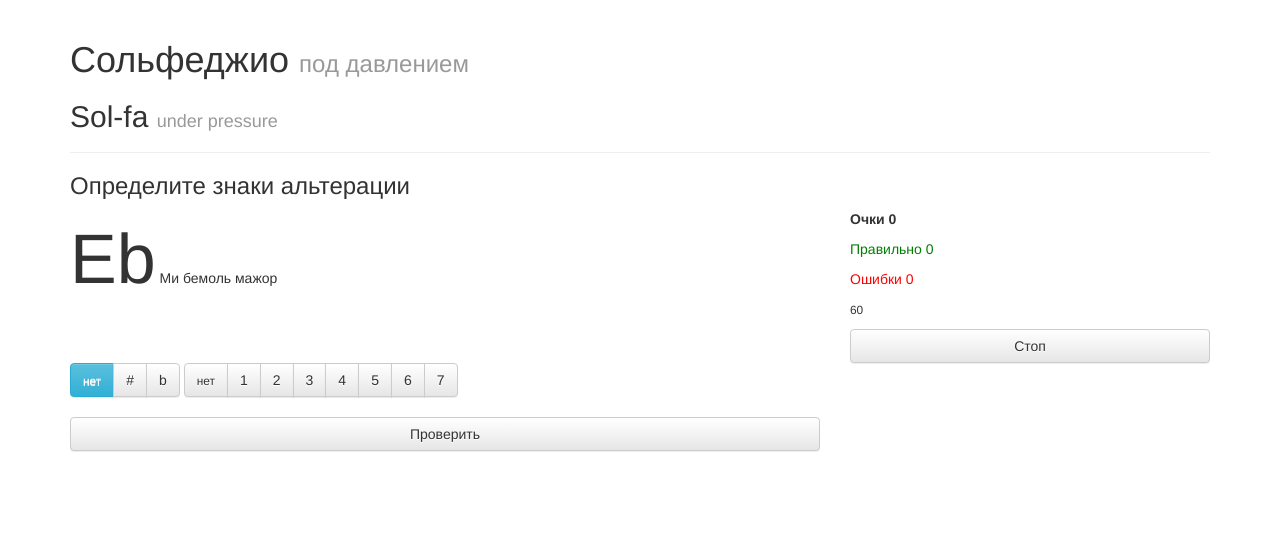
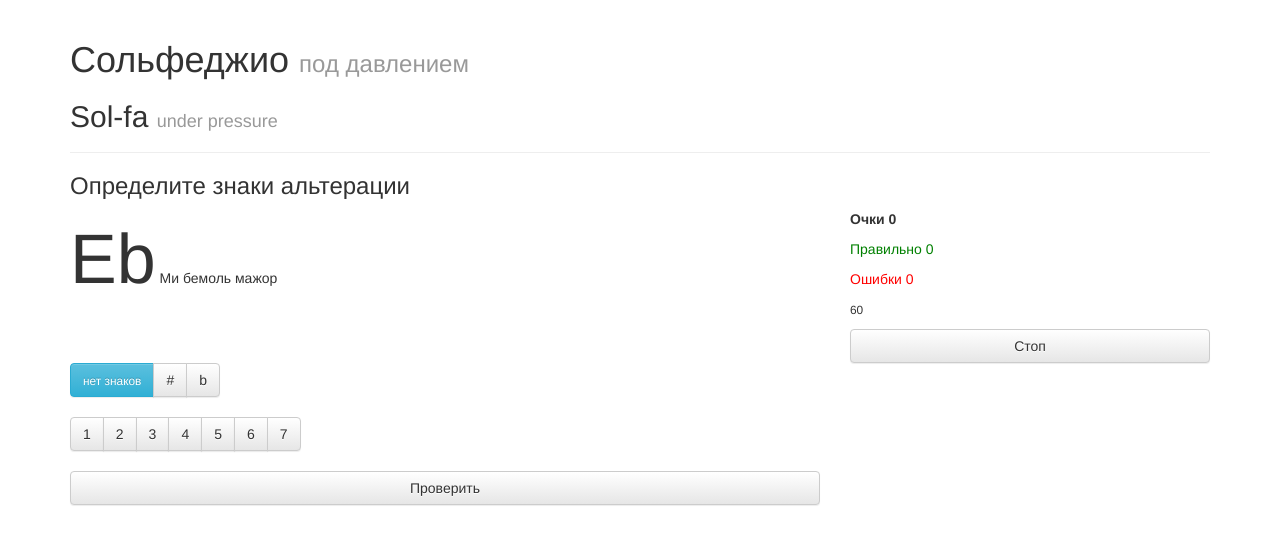
Before and after one commit to abyr/sol-fa, a website: page index.html in a window 1280 px wide. Both pictures are taken after a click on the button "Старт". Drawn offline with Linux system fonts and the light colour scheme.

Commit message:
dev to index

```diff
--- a/index.html
+++ b/index.html
@@ -53,16 +53,15 @@
             <div class="col-md-8">
                 <div class="game">
                     <div class="btn-group b-sign-type">
-                        <button type="button" data-value='' class="btn btn-default btn-info">
-                            <small>нет</small>
+                        <button type="button" data-value='' class="btn btn-info">
+                            <small>нет знаков</small>
                         </button>
                         <button type="button" data-value='#' class="btn btn-default">#</button>
                         <button type="button" data-value='b' class="btn btn-default">b</button>
                     </div>
+                    <br/>
+                    <br/>
                     <div class="btn-group b-signs-count">
-                        <button type="button" data-value='0' class="btn btn-default btn-info">
-                            <small>нет</small>
-                        </button>
                         <button type="button" data-value='1' class="btn btn-default">1</button>
                         <button type="button" data-value='2' class="btn btn-default">2</button>
                         <button type="button" data-value='3' class="btn btn-default">3</button>
```
